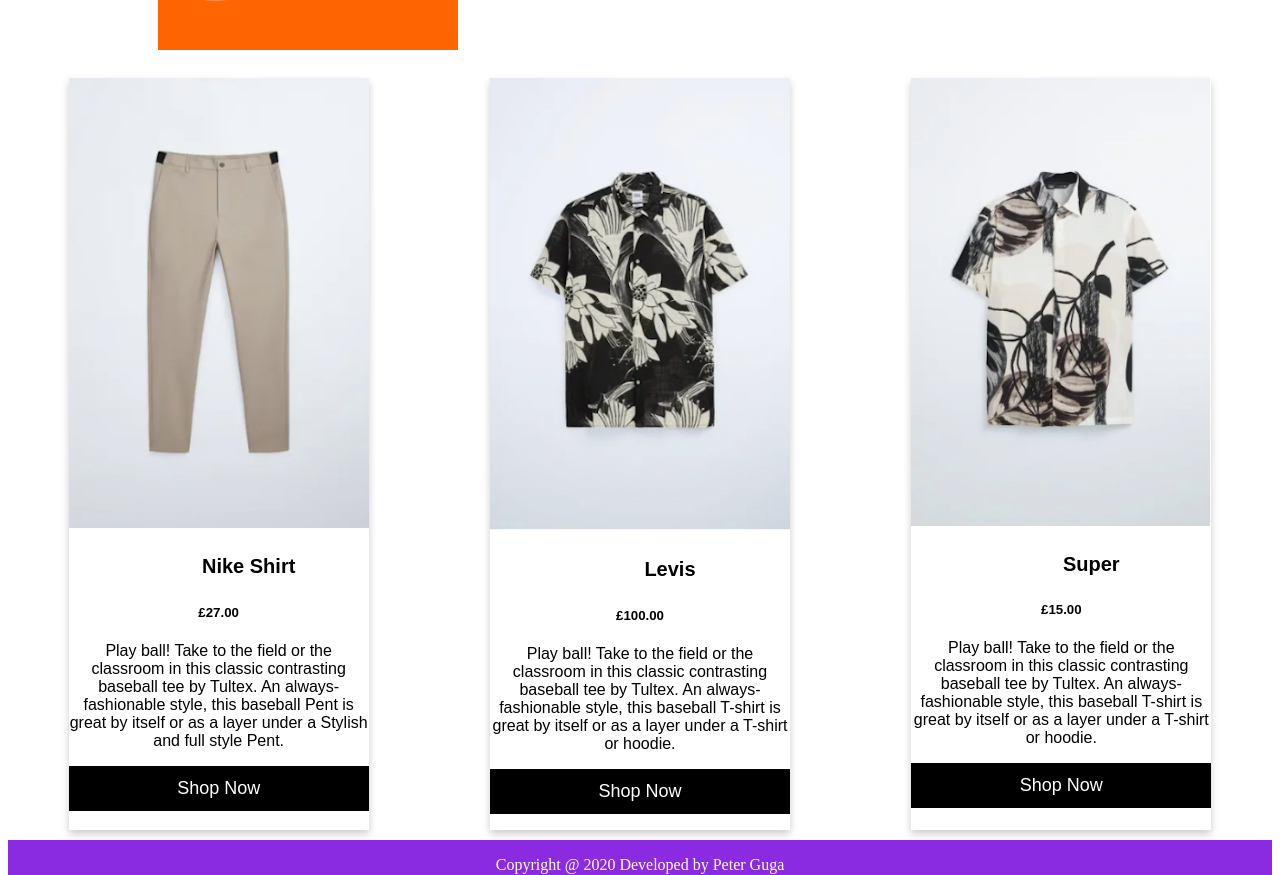
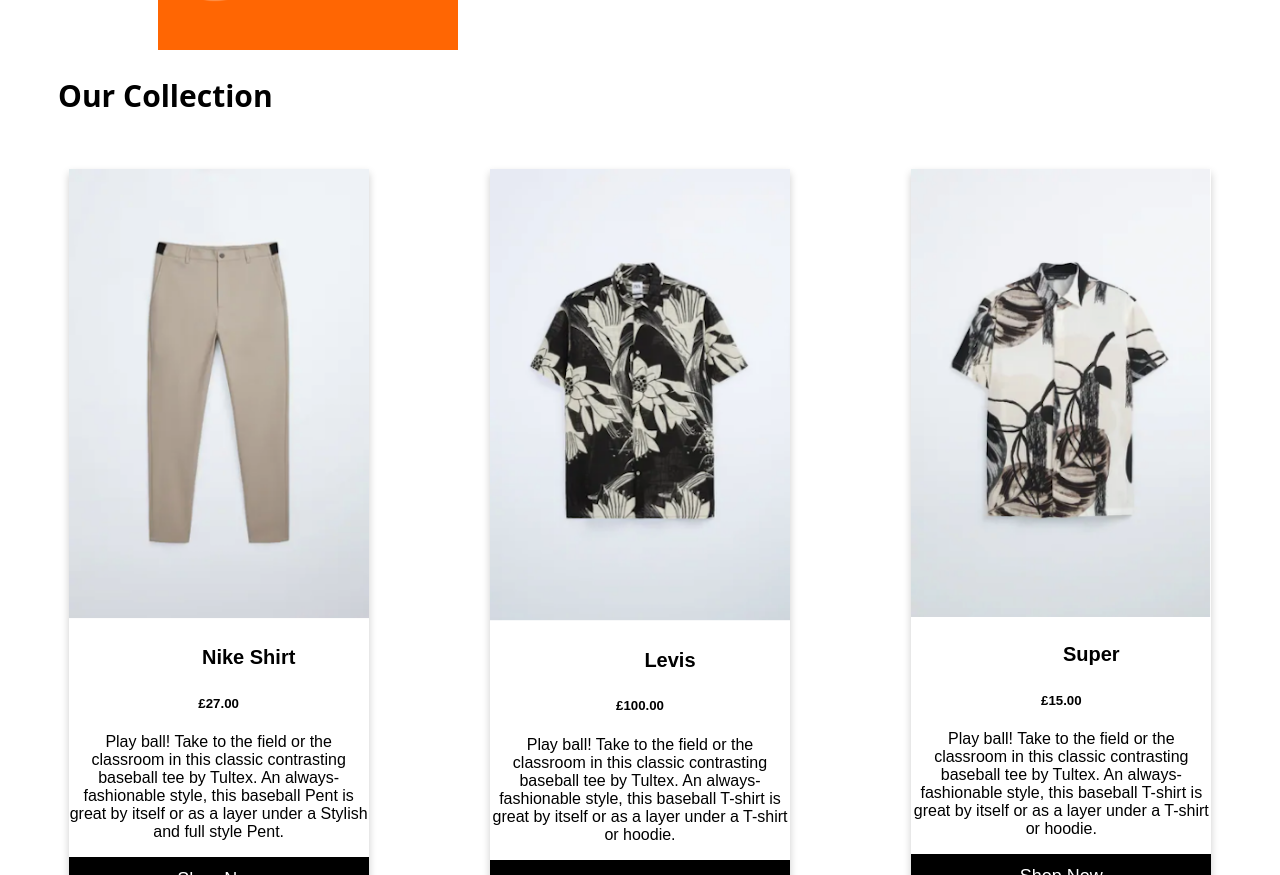
Before and after one commit to p17172258/BusinessWebsite, a plain HTML site: page index.html in a window 1280 px wide. Shown: the part 1283-2158 px from the top of the page. Drawn offline with Linux system fonts and the light colour scheme.

Commit message:
Update index.html

```diff
--- a/index.html
+++ b/index.html
@@ -66,7 +66,7 @@
   <a ><img class="pic" src="images/levis.png" alt="Levis"></a>
   <a ><img  class="pic" src="images/nike.png" ></a>
   <br>
-
+  <h2>Our Collection</h2>
   <br>
   <div class="flex-container">
 
```
